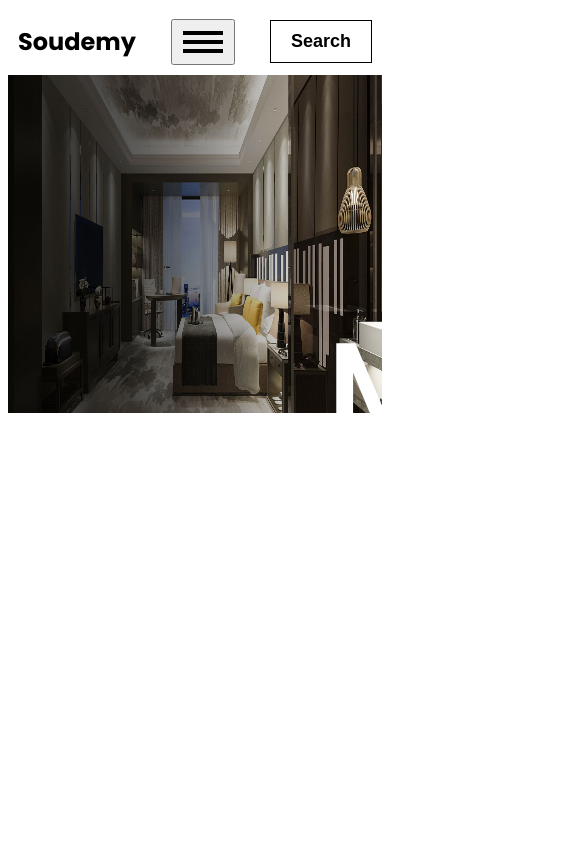
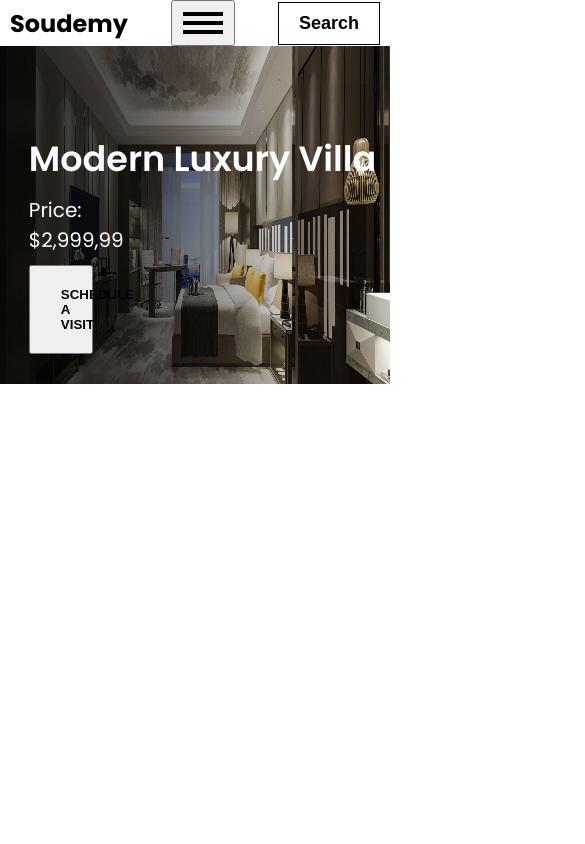
Before and after one commit to DsDigitalz/Villa-Website, a plain HTML site: page index.html in a window 390 px wide. Shown: the top 844 px of the page, 585 px wide, since content can reach past the window. Drawn offline with Linux system fonts and the light colour scheme.

Commit message:
added css reset to style.css

```diff
--- a/query.css
+++ b/query.css
@@ -1,4 +1,10 @@
 /* Mobile */
+
+* {
+  margin: 0;
+  padding: 0;
+  box-sizing: border-box;
+}
 
 @media (max-width: 425px) {
   /* Header */
@@ -48,6 +54,30 @@
     background-position: center;
     background-size: cover;
   }
+
+  /* Hero-info */
+
+  .hero-info {
+    position: absolute;
+    /* top: 0; */
+
+    left: 1.8rem;
+    color: white;
+    display: flex;
+    flex-direction: column;
+    gap: 10px;
+  }
+  .main-heading {
+    font-size: 35px;
+    font-weight: 600;
+    width: 100%;
+  }
+
+  .sub-heading {
+    font-size: 20px;
+    width: 20%;
+    /* margin-top: -100px; */
+  }
 }
 
 /* Tablet */
--- a/style.css
+++ b/style.css
@@ -54,6 +54,7 @@ li a:hover {
 }
 
 .hero img {
+    position: relative;
   width: 100%;
   height: 100vh;
   background-position: center;
@@ -62,32 +63,37 @@ li a:hover {
 /* hero-info */
 .hero-info {
   position: absolute;
-  top: 0;
-  margin-top: 100px;
+  top: 25%;
+
   left: 20rem;
   color: white;
   display: flex;
   flex-direction: column;
-  gap: 10px;
+  gap: 30px;
 }
 
-.main-heading  {
+.main-heading {
   font-size: 120px;
   font-weight: 600;
   width: 70%;
+}
 
-  gap:1
+.sub-heading {
+  font-size: 36px;
+  width: 20%;
 
 }
 
-.sub-heading  {
-    font-size: 40px;
-   width: 20%;
-   margin-top: -100px;
+.hero-btn {
+  width: 16%;
+  padding: 20px 30px;
+  text-transform: uppercase;
+  font-weight: 600;
 }
 
-.hero-btn{
-    width: 16%;
-    padding: 20px 30px;
-    text-transform: uppercase;
+.hero-btn:hover {
+  cursor: pointer;
+  background-color: black;
+  color: white;
+  transition: all 0.3s ease;
 }
```
